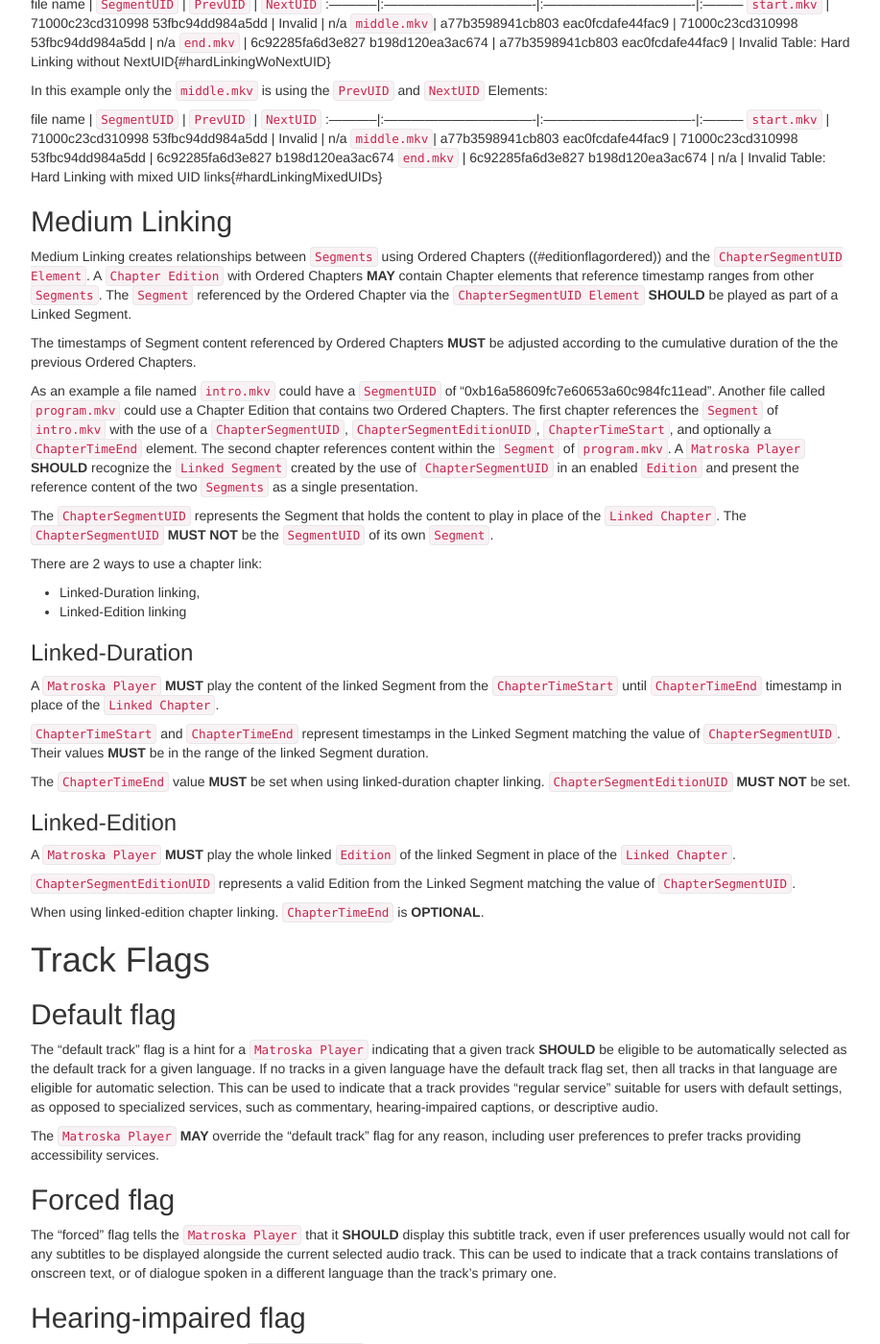
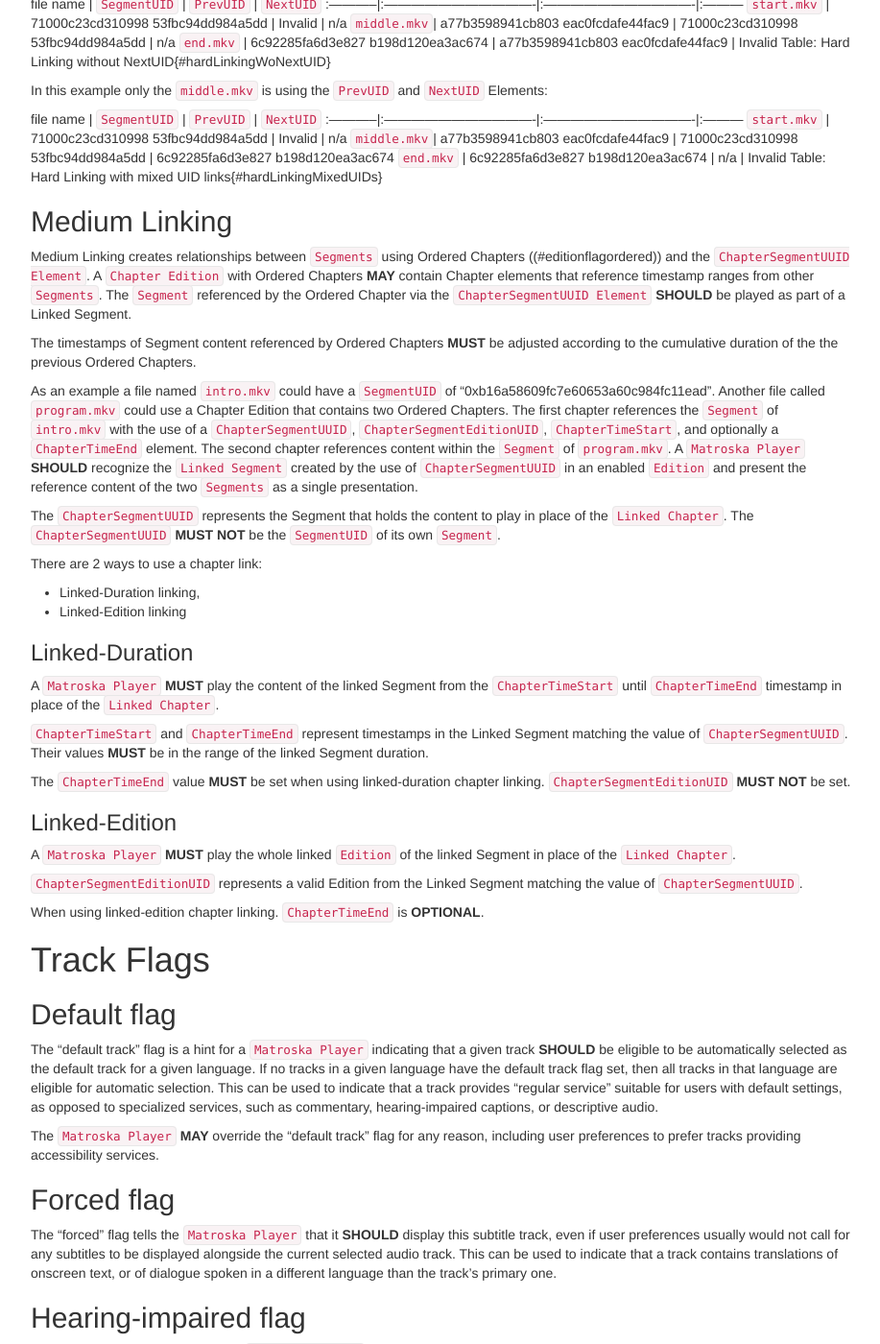
Before and after one commit to ietf-wg-cellar/matroska-specification, a Jekyll site: the page built from notes.md, in a window 1280 px wide and 1400 px high, scrolled down 11909 px. Shown: the whole window at 96% size, without its empty margins (273-1190 px from the left). Built offline with Jekyll 4.4.1, drawn with Linux system fonts in a browser that asks for light colours.

Commit message:
rename the ChapterSegmentUID to ChapterSegmentUUID
Since the Segment UID is a UUID.
Keep the libmatroska generator intact.

```diff
--- a/notes.md
+++ b/notes.md
@@ -781,9 +781,9 @@ Table: Hard Linking with mixed UID links{#hardLinkingMixedUIDs}
 ## Medium Linking
 
 Medium Linking creates relationships between `Segments` using Ordered Chapters ((#editionflagordered)) and the
-`ChapterSegmentUID Element`. A `Chapter Edition` with Ordered Chapters **MAY** contain
+`ChapterSegmentUUID Element`. A `Chapter Edition` with Ordered Chapters **MAY** contain
 Chapter elements that reference timestamp ranges from other `Segments`. The `Segment`
-referenced by the Ordered Chapter via the `ChapterSegmentUID Element` **SHOULD** be played as
+referenced by the Ordered Chapter via the `ChapterSegmentUUID Element` **SHOULD** be played as
 part of a Linked Segment.
 
 The timestamps of Segment content referenced by Ordered Chapters
@@ -791,14 +791,14 @@ The timestamps of Segment content referenced by Ordered Chapters
 
 As an example a file named `intro.mkv` could have a `SegmentUID` of "0xb16a58609fc7e60653a60c984fc11ead".
 Another file called `program.mkv` could use a Chapter Edition that contains two Ordered Chapters.
-The first chapter references the `Segment` of `intro.mkv` with the use of a `ChapterSegmentUID`,
+The first chapter references the `Segment` of `intro.mkv` with the use of a `ChapterSegmentUUID`,
 `ChapterSegmentEditionUID`, `ChapterTimeStart`, and optionally a `ChapterTimeEnd` element.
 The second chapter references content within the `Segment` of `program.mkv`. A `Matroska Player`
-**SHOULD** recognize the `Linked Segment` created by the use of `ChapterSegmentUID` in an enabled
+**SHOULD** recognize the `Linked Segment` created by the use of `ChapterSegmentUUID` in an enabled
 `Edition` and present the reference content of the two `Segments` as a single presentation.
 
-The `ChapterSegmentUID` represents the Segment that holds the content to play in place of the `Linked Chapter`.
-The `ChapterSegmentUID` **MUST NOT** be the `SegmentUID` of its own `Segment`.
+The `ChapterSegmentUUID` represents the Segment that holds the content to play in place of the `Linked Chapter`.
+The `ChapterSegmentUUID` **MUST NOT** be the `SegmentUID` of its own `Segment`.
 
 There are 2 ways to use a chapter link:
 * Linked-Duration linking,
@@ -809,7 +809,7 @@ There are 2 ways to use a chapter link:
 A `Matroska Player` **MUST** play the content of the linked Segment
 from the `ChapterTimeStart` until `ChapterTimeEnd` timestamp in place of the `Linked Chapter`.
 
-`ChapterTimeStart` and `ChapterTimeEnd` represent timestamps in the Linked Segment matching the value of `ChapterSegmentUID`.
+`ChapterTimeStart` and `ChapterTimeEnd` represent timestamps in the Linked Segment matching the value of `ChapterSegmentUUID`.
 Their values **MUST** be in the range of the linked Segment duration.
 
 The `ChapterTimeEnd` value **MUST** be set when using linked-duration chapter linking.
@@ -819,7 +819,7 @@ The `ChapterTimeEnd` value **MUST** be set when using linked-duration chapter li
 
 A `Matroska Player` **MUST** play the whole linked `Edition` of the linked Segment in place of the `Linked Chapter`.
 
-`ChapterSegmentEditionUID` represents a valid Edition from the Linked Segment matching the value of `ChapterSegmentUID`.
+`ChapterSegmentEditionUID` represents a valid Edition from the Linked Segment matching the value of `ChapterSegmentUUID`.
 
 When using linked-edition chapter linking. `ChapterTimeEnd` is **OPTIONAL**.
 
```
Also changed, not shown: chapters.md (+2 -2 lines), ebml_matroska.xml (+4 -3 lines).
